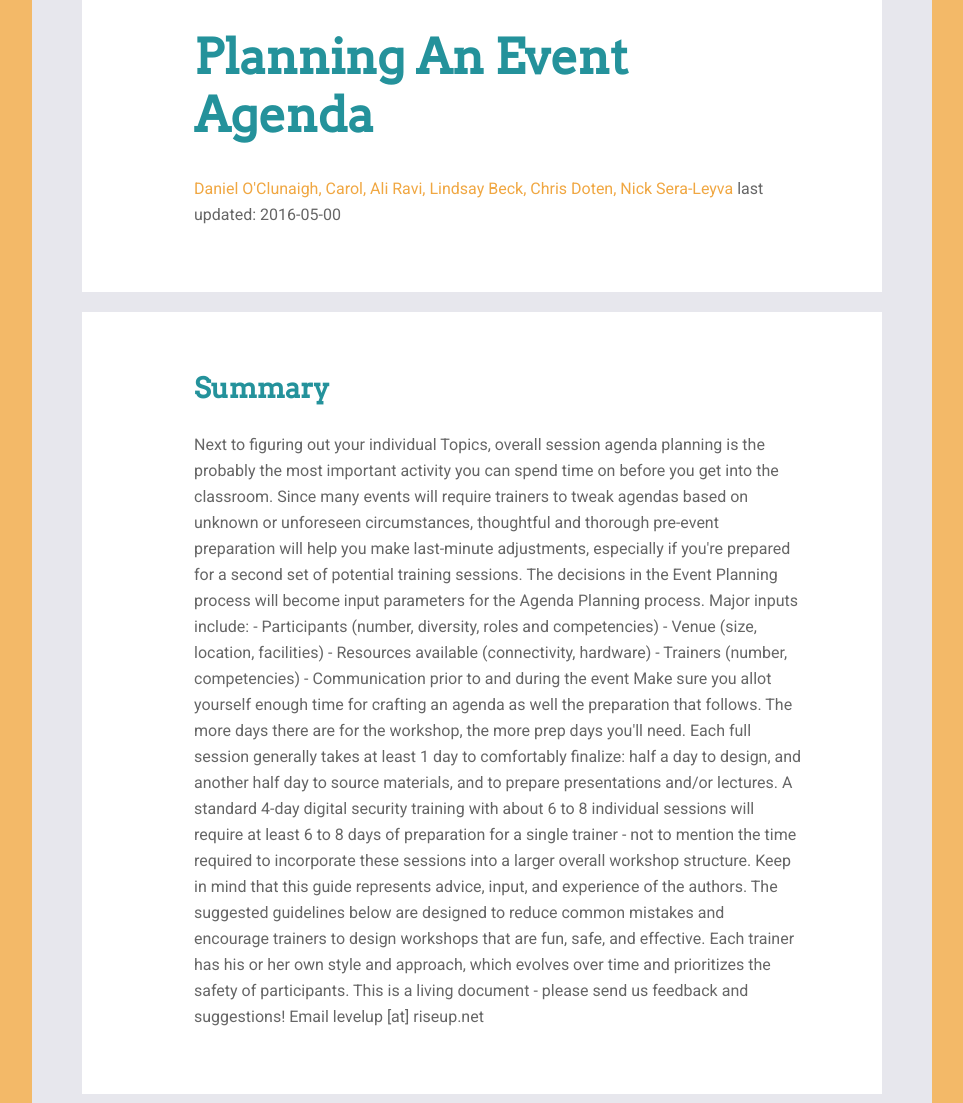
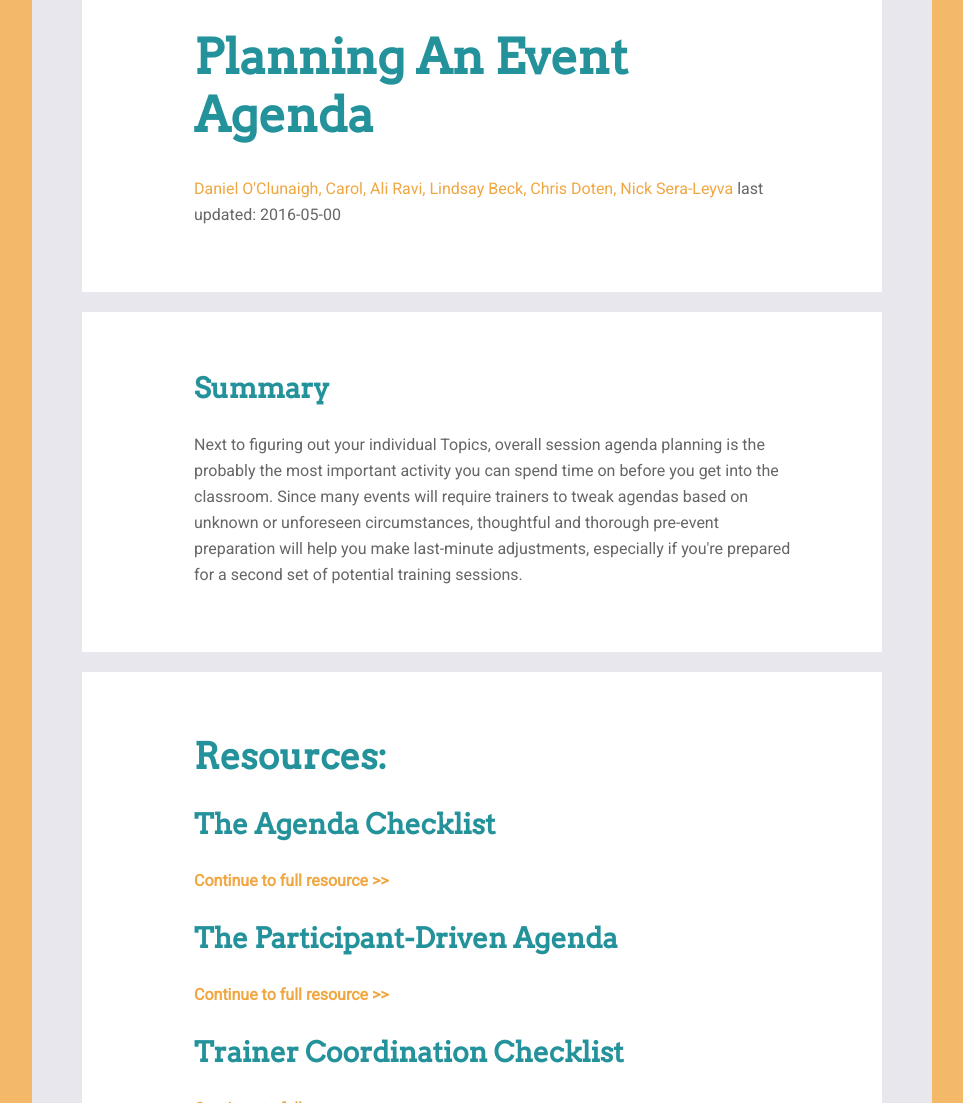
Before and after one commit to levelupcc/level-up, a Jekyll site: the page built from _pages/curriculum/planning-an-event-agenda/planning-an-event-agenda.md, in a window 1280 px wide and 1400 px high, cut to the strip 297-1400 px from the top of the window. Shown: the whole strip, without its empty margins (158-1121 px from the left). Built offline with Jekyll 4.4.1, drawn with Linux system fonts in a browser that asks for light colours; a script that is not in the unit is left out; comment, search, counter and statistics services are not loaded.

Commit message:
Update planning-an-event-agenda.md

```diff
--- a/_pages/curriculum/planning-an-event-agenda/planning-an-event-agenda.md
+++ b/_pages/curriculum/planning-an-event-agenda/planning-an-event-agenda.md
@@ -2,19 +2,7 @@
 layout: page-index
 title: Planning An Event Agenda
 author: Daniel O'Clunaigh, Carol, Ali Ravi, Lindsay Beck, Chris Doten, Nick Sera-Leyva
-summary: "Next to figuring out your individual Topics, overall session agenda planning is the probably the most important activity you can spend time on before you get into the classroom. Since many events will require trainers to tweak agendas based on unknown or unforeseen circumstances, thoughtful and thorough pre-event preparation will help you make last-minute adjustments, especially if you're prepared for a second set of potential training sessions.
-
-The decisions in the Event Planning process will become input parameters for the Agenda Planning process. Major inputs include:
-
-- Participants (number, diversity, roles and competencies)
-- Venue (size, location, facilities)
-- Resources available (connectivity, hardware)
-- Trainers (number, competencies)
-- Communication prior to and during the event
-
-Make sure you allot yourself enough time for crafting an agenda as well the preparation that follows. The more days there are for the workshop, the more prep days you'll need. Each full session generally takes at least 1 day to comfortably finalize: half a day to design, and another half day to source materials, and to prepare presentations and/or lectures. A standard 4-day digital security training with about 6 to 8 individual sessions will require at least 6 to 8 days of preparation for a single trainer - not to mention the time required to incorporate these sessions into a larger overall workshop structure.
-
-Keep in mind that this guide represents advice, input, and experience of the authors. The suggested guidelines below are designed to reduce common mistakes and encourage trainers to design workshops that are fun, safe, and effective. Each trainer has his or her own style and approach, which evolves over time and prioritizes the safety of participants. This is a living document - please send us feedback and suggestions! Email levelup [at] riseup.net"
+summary: "Next to figuring out your individual Topics, overall session agenda planning is the probably the most important activity you can spend time on before you get into the classroom. Since many events will require trainers to tweak agendas based on unknown or unforeseen circumstances, thoughtful and thorough pre-event preparation will help you make last-minute adjustments, especially if you're prepared for a second set of potential training sessions."
 date: 2016-05-00
 permalink: /curriculum/planning-an-event-agenda/
 parent: Curriculum
```
